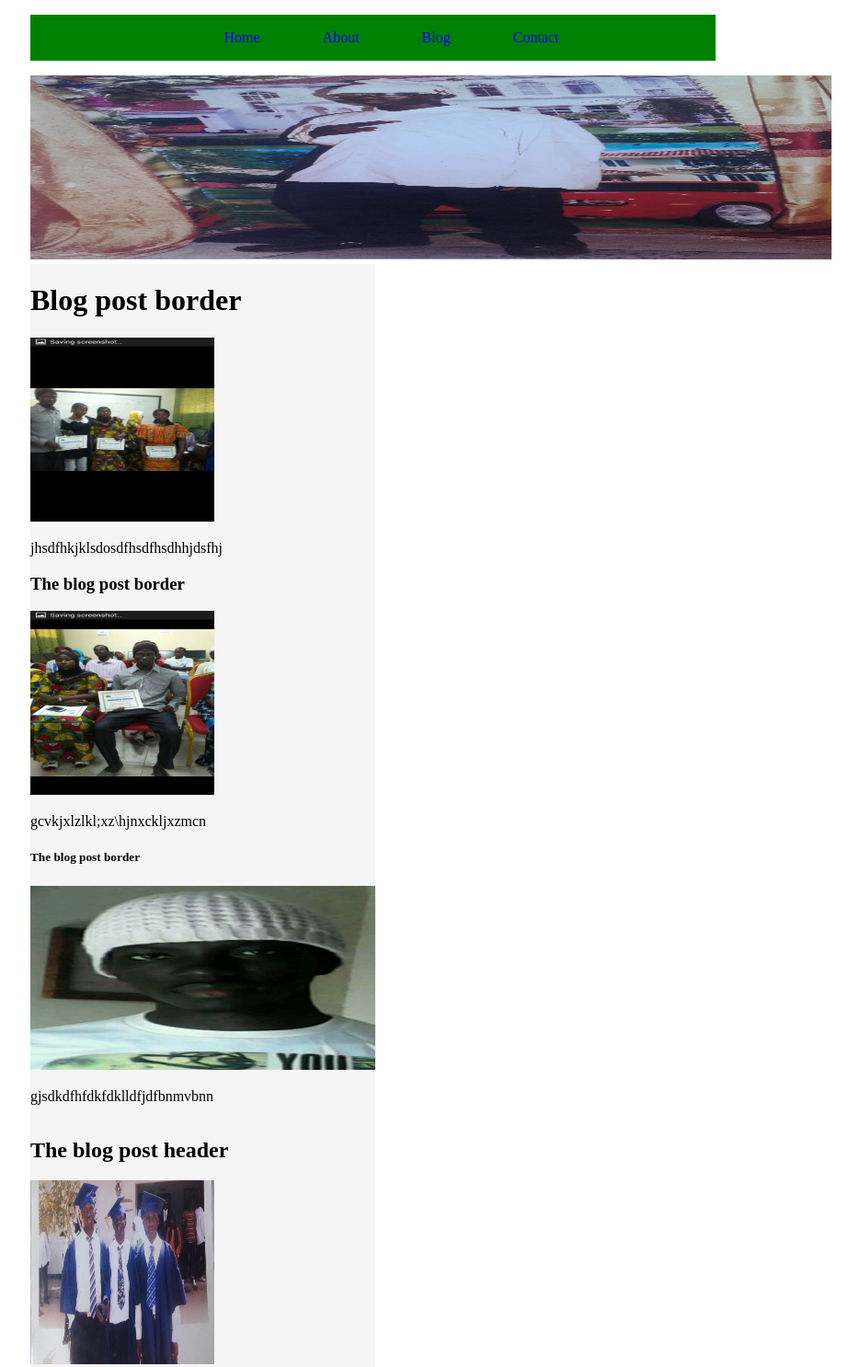
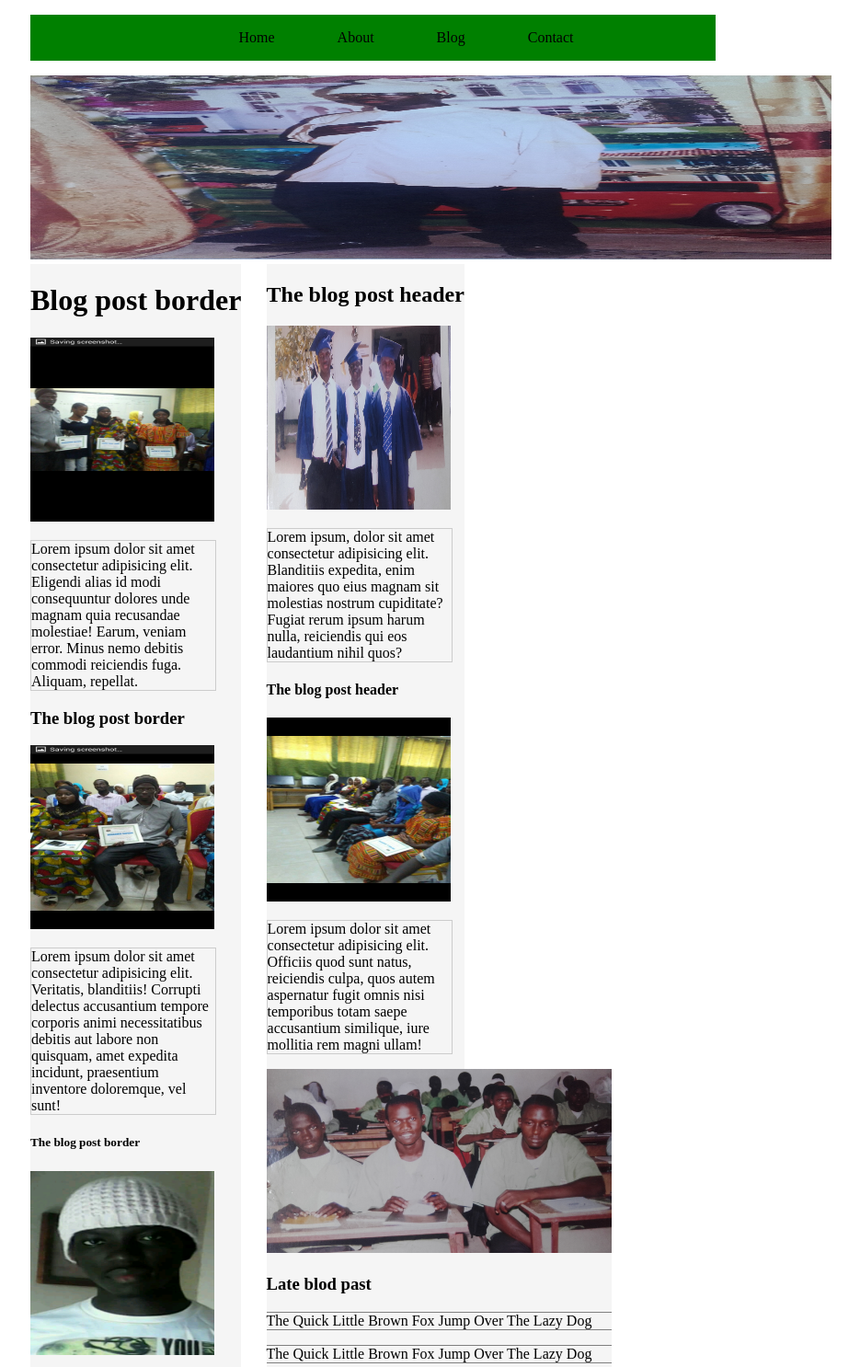
Before and after one commit to muhammedms/8boxcolumn, a plain HTML site: page blog.html in a window 1280 px wide. Shown: the top 1486 px of the page at 92% size, without its empty margins (223-1158 px from the left). Drawn offline with Linux system fonts and the light colour scheme.

Commit message:
eight-column

```diff
--- a/blog.html
+++ b/blog.html
@@ -1,5 +1,5 @@
 <!DOCTYPE html>
-<html lang="en">
+<html lang="zxx">
 <head>
     <meta charset="UTF-8">
     <meta name="viewport" content="width=device-width, initial-scale=1.0">
@@ -8,16 +8,17 @@
     <link rel="stylesheet" href="Style/main.css">
 </head>
 </body>
-<nav>
-    <ul>
-        <li><a href="indext.html">Home</a></li>
-        <li><a href="about.html">About</a></li>
-        <li><a class="active" href="blog.html">Blog</a></li>
-        <li><a href="contact.html">Contact</a></li>
-    </ul>
-</nav>
 
-            <img class="first" src="image/try.jpg" alt="picture">
+           <nav>
+             <ul>
+               <li><a href="index.html"></a>Home</li>
+               <li><a href="about.html"></a>About</li>
+               <li><a class="active" href="blog.html"></a>Blog</li>
+               <li><a href="contact.html"></a>Contact</li>
+            </ul>
+         </nav>
+
+ <img class="first" src="image/try.jpg" alt="picture">
 
    <div class="row clearfix">
 
@@ -27,23 +28,25 @@
 
 <img class="one" src="image/copy.png" alt="picture">
 
-<p>
-  jhsdfhkjklsdosdfhsdfhsdhhjdsfhj
+<p class="card">
+  Lorem ipsum dolor sit amet consectetur adipisicing elit. Eligendi alias id modi consequuntur dolores unde magnam quia recusandae molestiae! Earum, veniam error. Minus nemo debitis commodi reiciendis fuga. Aliquam, repellat.
 </p>
 
 <h3>The blog post border</h3>
 
 <img class="two" src="image/send.png" alt="picture">
 
-<p>
-    gcvkjxlzlkl;xz\hjnxckljxzmcn
+<p  class="card">
+   Lorem ipsum dolor sit amet consectetur adipisicing elit. Veritatis, blanditiis! Corrupti delectus accusantium tempore corporis animi necessitatibus debitis aut labore non quisquam, amet expedita incidunt, praesentium inventore doloremque, vel sunt!
 </p>
 
 <h5>The blog post border</h5>
 
-<img class="three" src="image/white.jpg" alt="picture">
+<img class="two" src="image/white.jpg" alt="picture">
 
-<p>gjsdkdfhfdkfdklldfjdfbnmvbnn</p>
+<p  class="card">
+    Lorem ipsum dolor sit amet consectetur adipisicing elit. Cumque ut architecto fugiat eum beatae dignissimos pariatur quasi dolor eveniet et repellendus eos, facere nesciunt maiores quos natus soluta quam incidunt.
+</p>
     </div>
 
     <div class="column is-two-third">
@@ -52,16 +55,16 @@
 
 <img class="two" src="image/rotate.jpg" alt="picture">
 
-<p>
-yhjdfshfjiuiudfhdghsdfhjdsjhjkdf
+<p  class="card">
+Lorem ipsum, dolor sit amet consectetur adipisicing elit. Blanditiis expedita, enim maiores quo eius magnam sit molestias nostrum cupiditate? Fugiat rerum ipsum harum nulla, reiciendis qui eos laudantium nihil quos?
 </p>
 
 <h4>The blog post header</h4>
 
-<img class="three" src="image/share.png" alt="picture">
+<img class="two" src="image/share.png" alt="picture">
 
-<p>
-    mnhjdskjghjdsklcjkvnmfdbn
+<p  class="card">
+    Lorem ipsum dolor sit amet consectetur adipisicing elit. Officiis quod sunt natus, reiciendis culpa, quos autem aspernatur fugit omnis nisi temporibus totam saepe accusantium similique, iure mollitia rem magni ullam!
 </p>
     </div>
 
@@ -91,5 +94,6 @@ yhjdfshfjiuiudfhdghsdfhjdsjhjkdf
    </footer>
 
 
+
 </body>
 </html>
```
Also changed, not shown: about.html (+24 -21 lines), contact.html (+24 -21 lines), home.html (+21 -19 lines).
